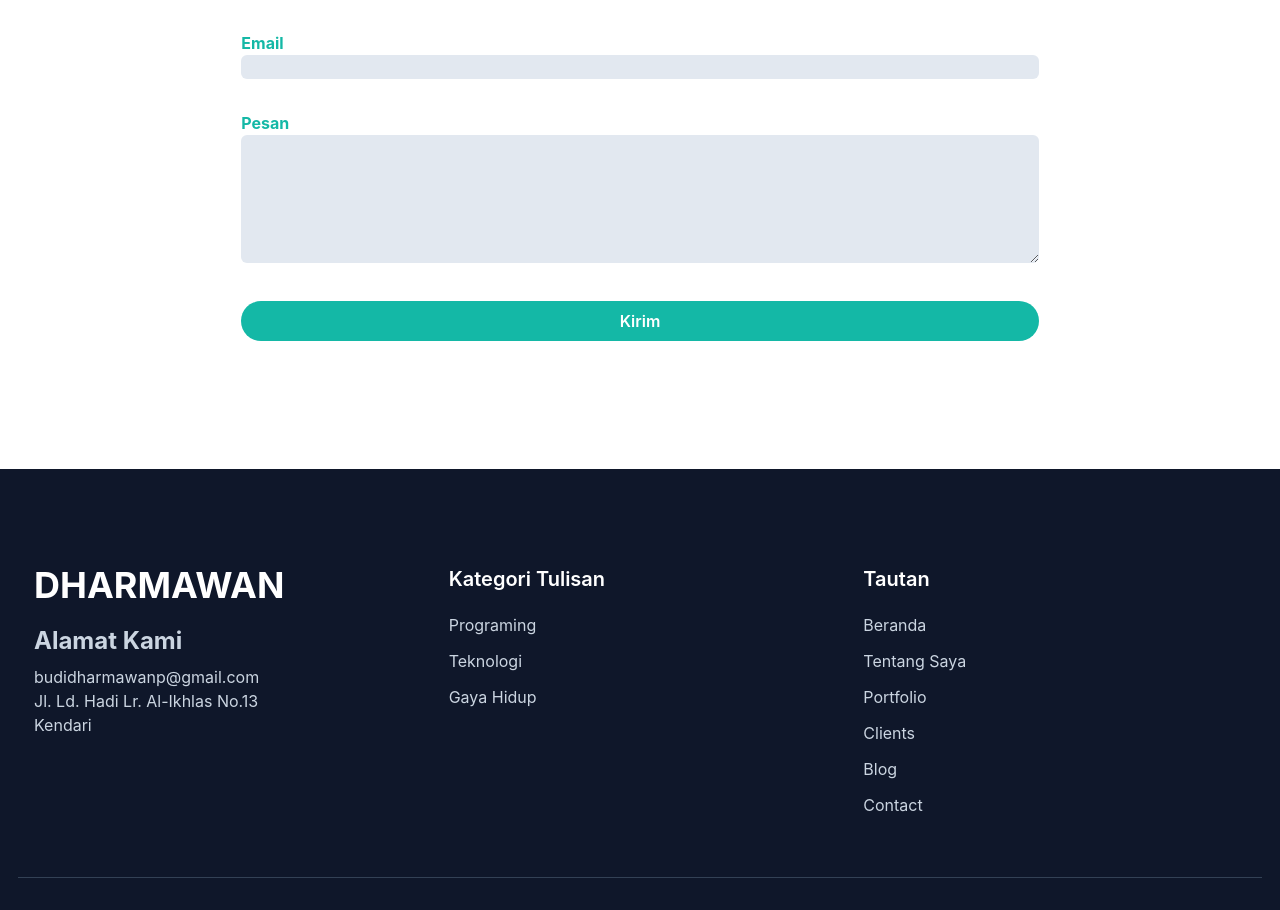
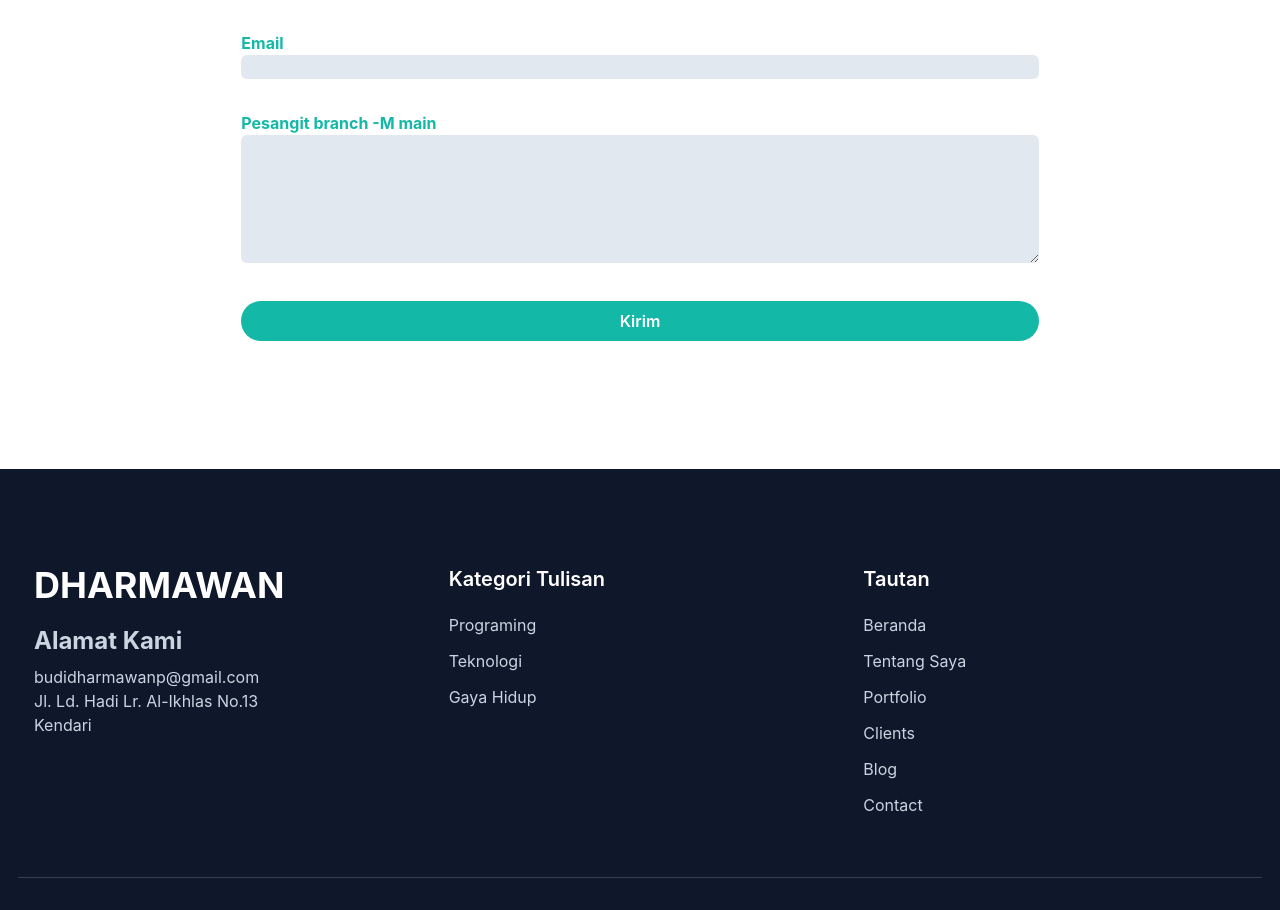
Before and after one commit to budimawan/portfolio-tailwind-css, a website: page index.html in a window 1280 px wide. Shown: the part 4231-5141 px from the top of the page. Drawn offline with Linux system fonts and the light colour scheme.

```diff
--- a/index.html
+++ b/index.html
@@ -526,7 +526,7 @@
             </div>
             <div class="w-full px-4 mb-8">
               <label for="name" class="text-base font-bold text-primary"
-                >Pesan</label
+                >Pesangit branch -M main</label
               >
               <textarea
                 type="text"
```
Also changed, not shown: 1 other file.
